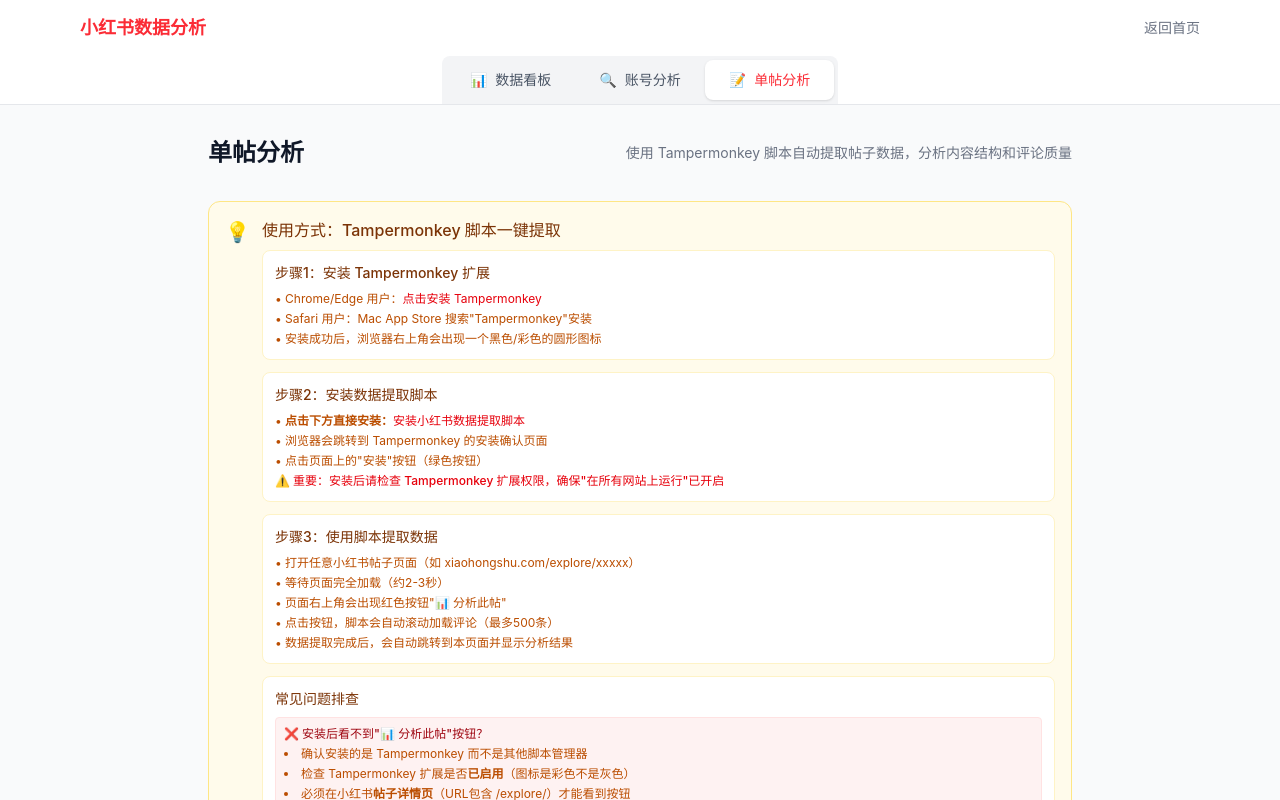
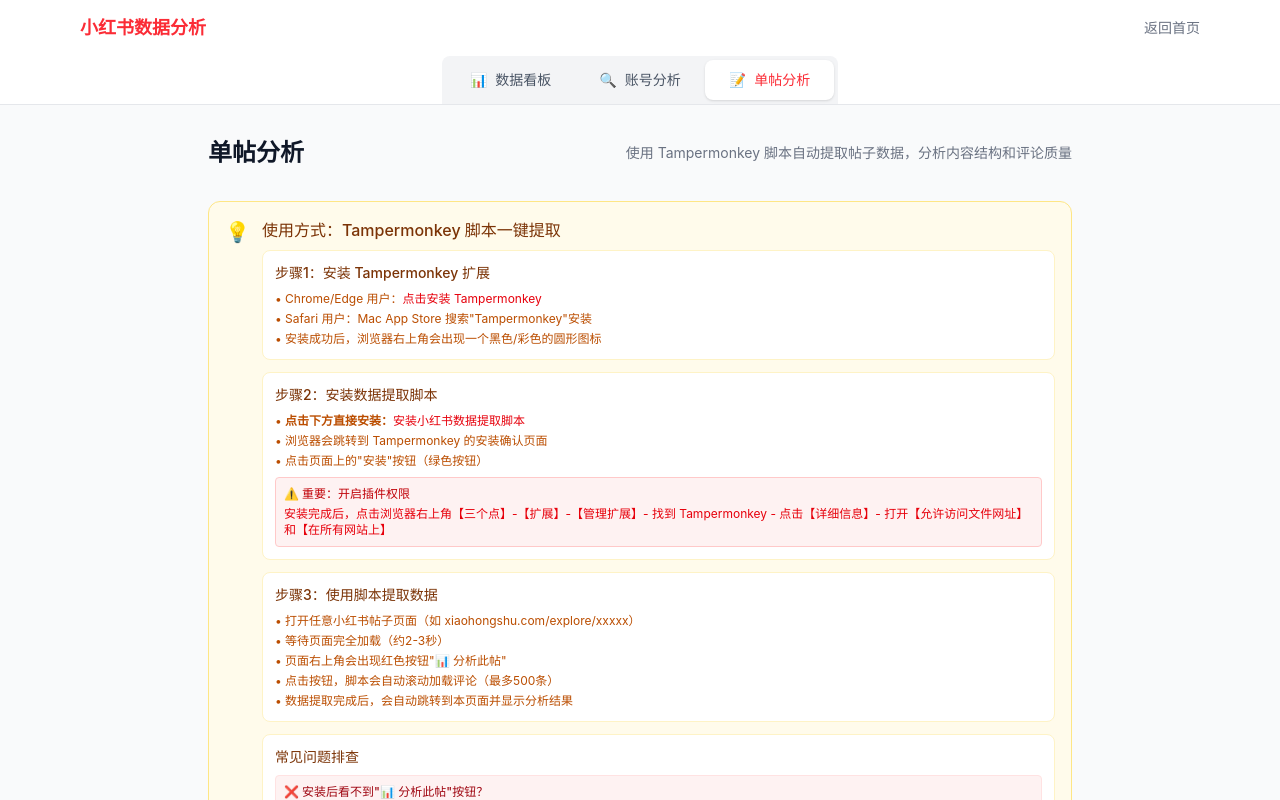
Before and after one commit to CenterTea/xhs-analytics, a React (Vite) app: page /post-analysis in a window 1280 px wide. Shown: the top 800 px of the page. Built offline with nearby package versions, Linux system fonts and the light colour scheme; the HTML template or start-up script is replaced by a standard one.

Commit message:
Add detailed permission setup instructions for Tampermonkey

```diff
--- a/src/pages/PostAnalysisPage.tsx
+++ b/src/pages/PostAnalysisPage.tsx
@@ -267,7 +267,10 @@
                 </p>
                 <p>• 浏览器会跳转到 Tampermonkey 的安装确认页面</p>
                 <p>• 点击页面上的"安装"按钮（绿色按钮）</p>
-                <p className="text-red-600 font-medium">⚠️ 重要：安装后请检查 Tampermonkey 扩展权限，确保"在所有网站上运行"已开启</p>
+                <div className="bg-red-50 p-2 rounded border border-red-200 mt-2">
+                  <p className="text-red-700 font-medium">⚠️ 重要：开启插件权限</p>
+                  <p className="text-red-600 mt-1">安装完成后，点击浏览器右上角【三个点】-【扩展】-【管理扩展】- 找到 Tampermonkey - 点击【详细信息】- 打开【允许访问文件网址】和【在所有网站上】</p>
+                </div>
               </div>
             </div>
 
```
